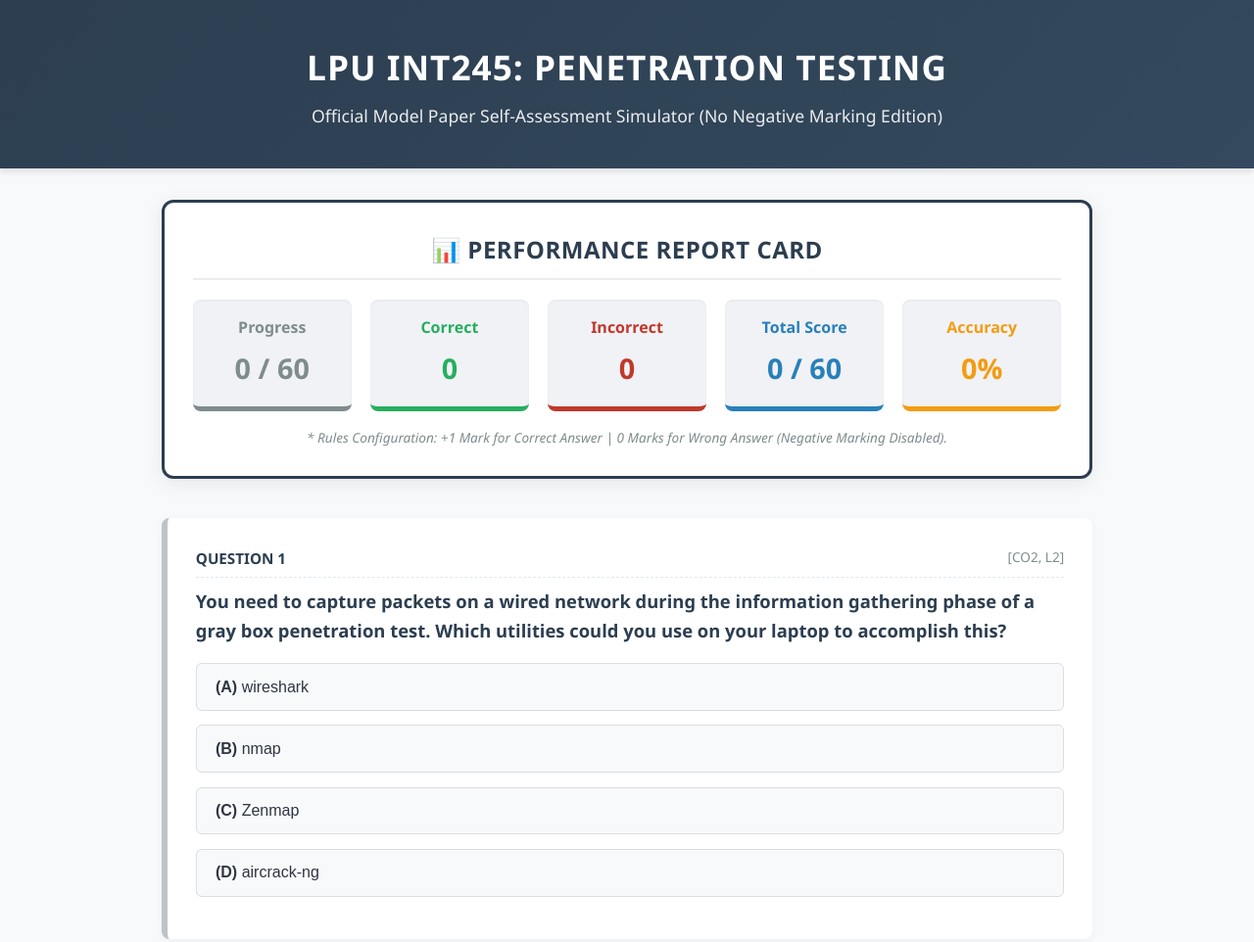
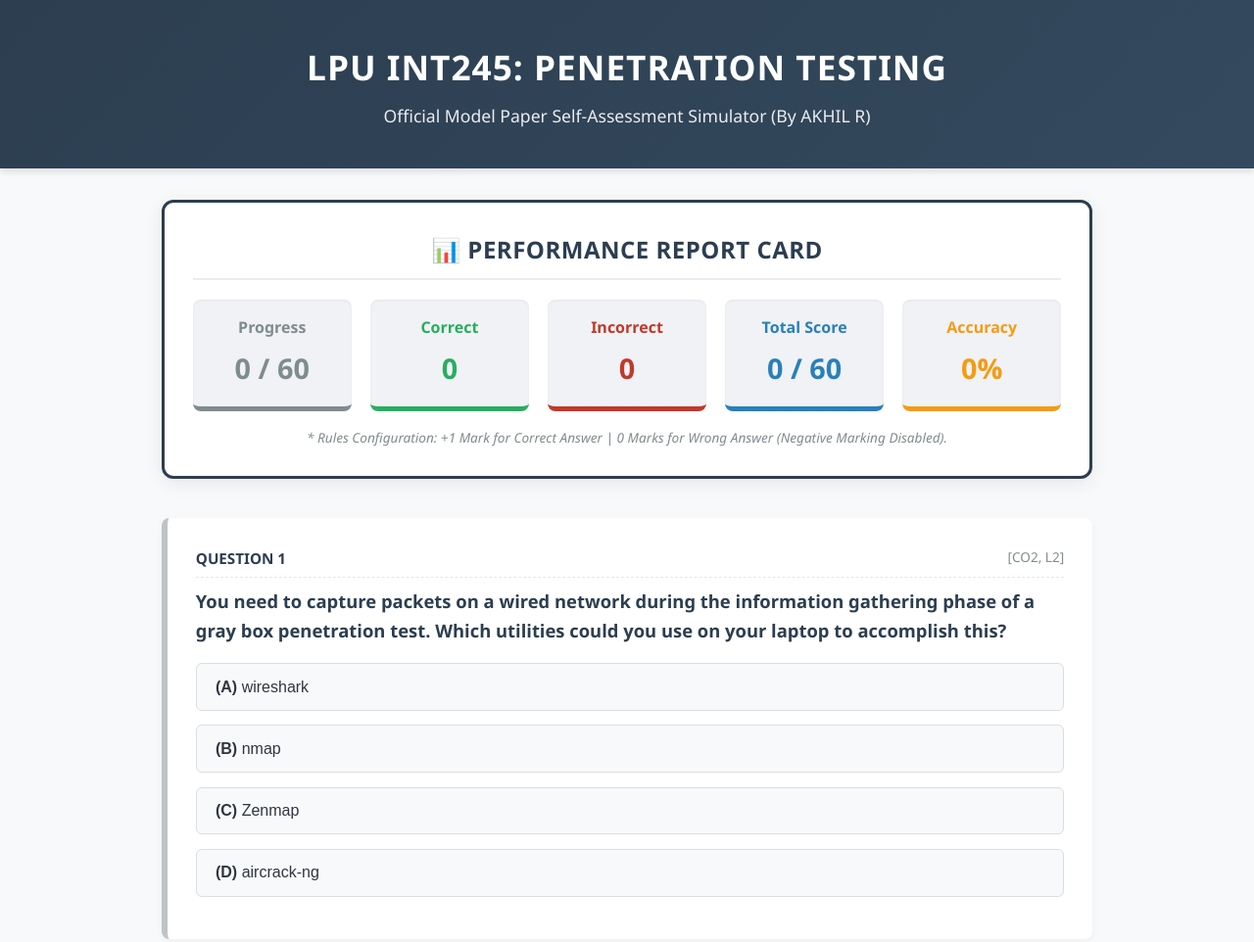
Before and after one commit to AKHILR-1/INT245-Modelpaper-practice, a plain HTML site: page index.html in a window 1280 px wide. Shown: the top 962 px of the page at 98% size. Drawn offline with Linux system fonts and the light colour scheme.

Commit message:
Update model paper description with author name

```diff
--- a/index.html
+++ b/index.html
@@ -194,7 +194,7 @@
 
 <header>
     <h1>LPU INT245: PENETRATION TESTING</h1>
-    <p>Official Model Paper Self-Assessment Simulator (No Negative Marking Edition)</p>
+    <p>Official Model Paper Self-Assessment Simulator (By AKHIL R)</p>
 </header>
 
 <div class="container">
```
